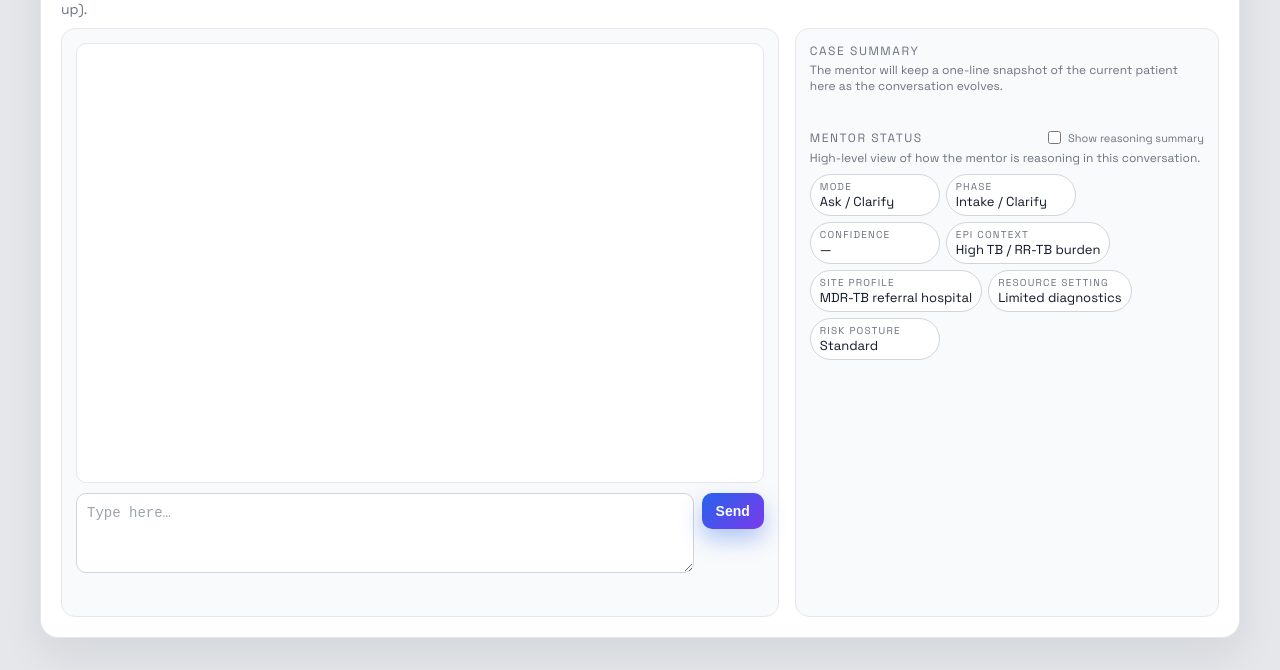
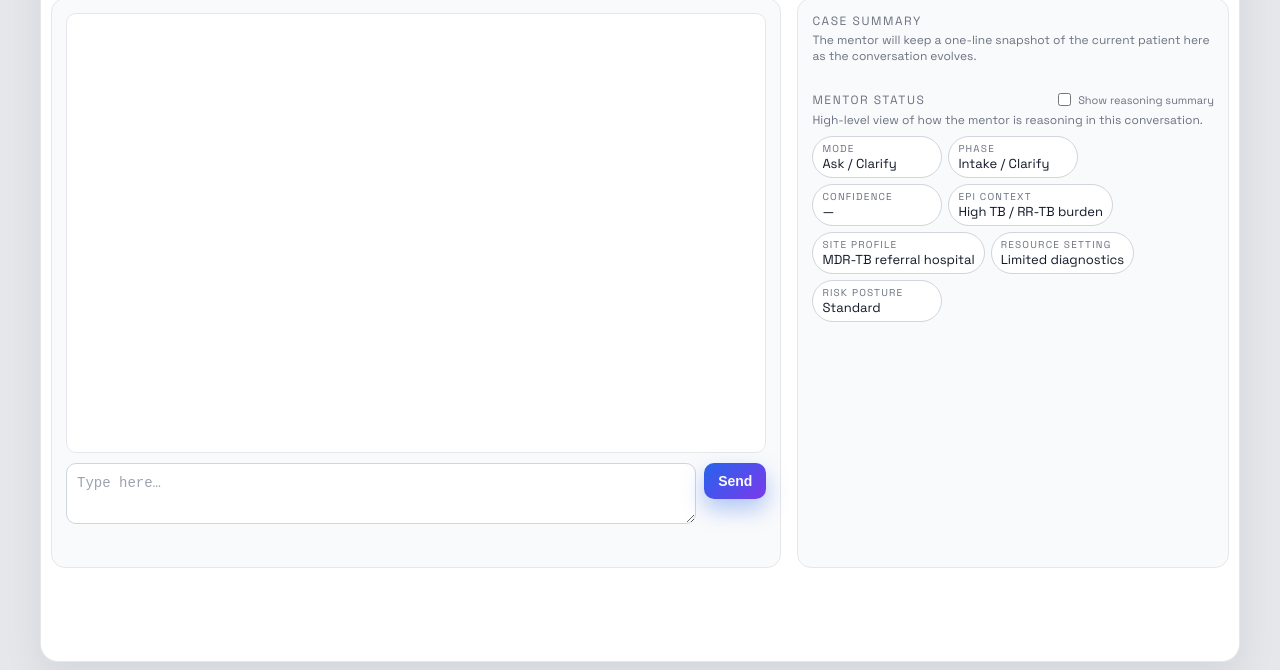
Before and after one commit to aiclinicalmentor-sketch/tb-mentor-api, a website: page public/index.html in a window 1280 px wide. Shown: the part 130-800 px from the top of the page. Drawn offline with Linux system fonts and the light colour scheme.

Commit message:
fitting the UI on a laptop screen

```diff
--- a/public/index.html
+++ b/public/index.html
@@ -29,7 +29,7 @@
       font-family: "Space Grotesk", system-ui, -apple-system, sans-serif;
       background: var(--bg);
       color: var(--text);
-      padding: 24px 12px 32px;
+      padding: 8px 8px;
       display: flex;
       justify-content: center;
     }
@@ -40,7 +40,7 @@
       border: 1px solid var(--border-subtle);
       border-radius: 18px;
       box-shadow: var(--shadow);
-      padding: 20px;
+      padding: 10px;
     }
     header {
       display: flex;
@@ -48,7 +48,7 @@
       gap: 12px;
       flex-wrap: wrap;
       align-items: flex-start;
-      margin-bottom: 8px;
+      margin-bottom: 2px;
     }
     h1 { margin: 0; font-size: 28px; letter-spacing: -0.03em; }
     .lead {
@@ -89,7 +89,7 @@
       overflow-y: auto;
       scroll-behavior: smooth;
     }
-    .msg-block { margin-bottom: 8px; }
+    .msg-block { margin-bottom: 2px; }
     .msg {
       max-width: 90%;
       padding: 8px 11px;
@@ -185,7 +185,7 @@
     }
     textarea {
       flex: 1;
-      min-height: 80px;
+      min-height: 55px;
       max-height: 140px;
       border-radius: 10px;
       border: 1px solid var(--border);
@@ -354,7 +354,7 @@
           </p>
         </div>
 
-        <div style="margin-top: 14px;">
+        <div style="margin-top: 6px;">
           <div class="row" style="justify-content: space-between; margin-top: 0;">
             <p class="section-title">Mentor status</p>
             <label class="toggle-wrap">
```
